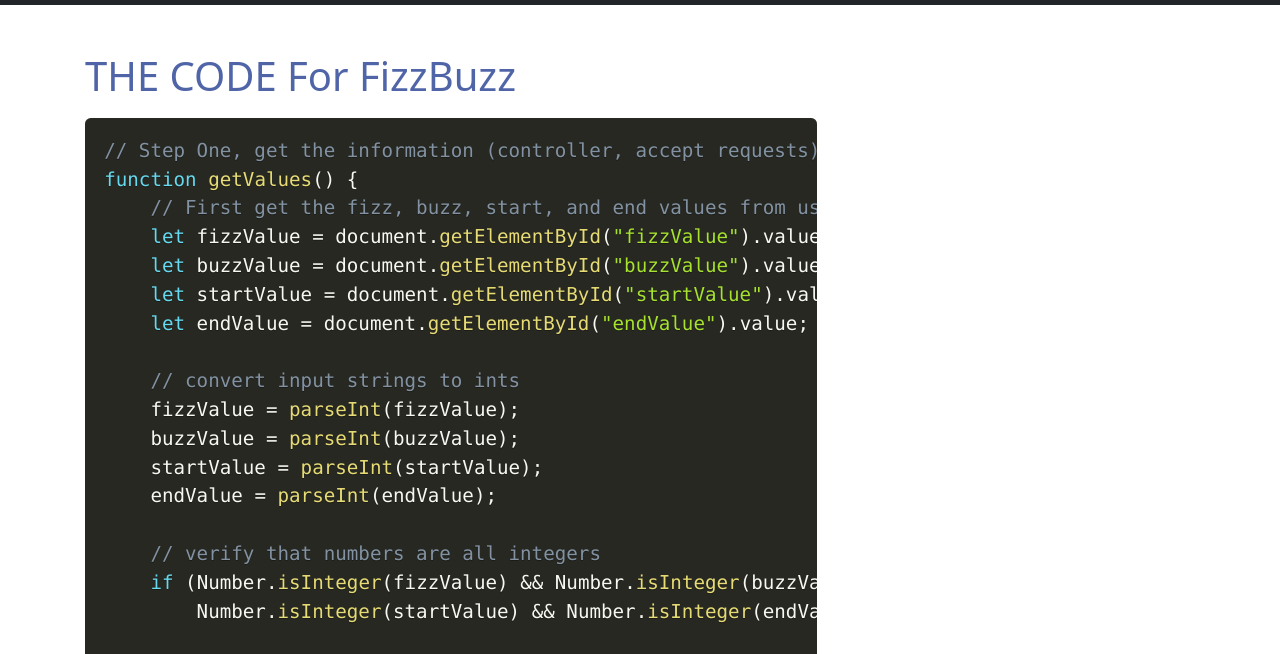
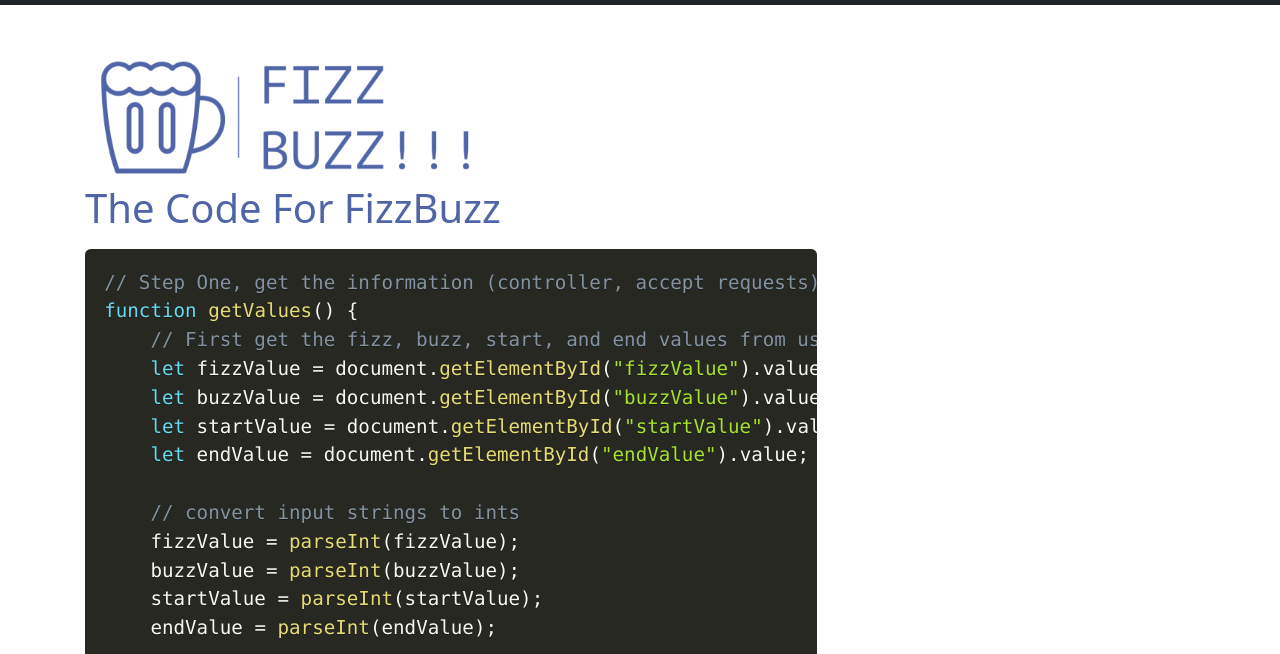
Before and after one commit to nelsonleopold/FizzBuzz-genesis, a plain HTML site: page code.html in a window 1280 px wide. Shown: the part 56-710 px from the top of the page. Drawn offline with nearby package versions, Linux system fonts and the light colour scheme.

Commit message:
added img to code.html

```diff
--- a/code.html
+++ b/code.html
@@ -66,7 +66,8 @@
 
     <main class="flex-shrink-0">
         <div class="container mt-5">
-            <h1 class="form-label">THE CODE For FizzBuzz</h1>
+            <img src="/img/fizzbuzzTransparent1080x356.png" width="400" alt="">
+            <h1 class="form-label">The Code For FizzBuzz</h1>
             <div class="row">
                 <div class="col-12 col-md-8">
                     <pre>
```
